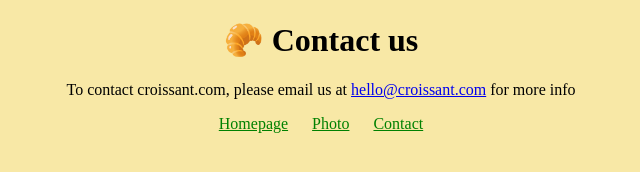
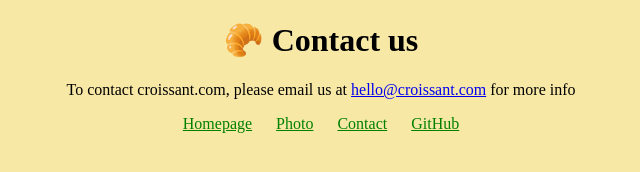
Before and after one commit to MarianaKovalenko/Croissant, a plain HTML site: page contact.html in a window 1280 px wide. Shown: the whole page, without its empty margins (319-959 px from the left). Drawn offline with Linux system fonts and the light colour scheme.

Commit message:
added github-link to files of croissant-project

```diff
--- a/contact.html
+++ b/contact.html
@@ -21,6 +21,10 @@
         <li>
             <a href="#">Contact</a>
         </li>
+        <li>
+            <a href="https://github.com/MarianaKovalenko/Croissant.git
+            ">GitHub</a>
+        </li>
     </ul>
 </body>
 </html>
```
Also changed, not shown: index.html (+4 -0 lines), photo.html (+4 -0 lines).
